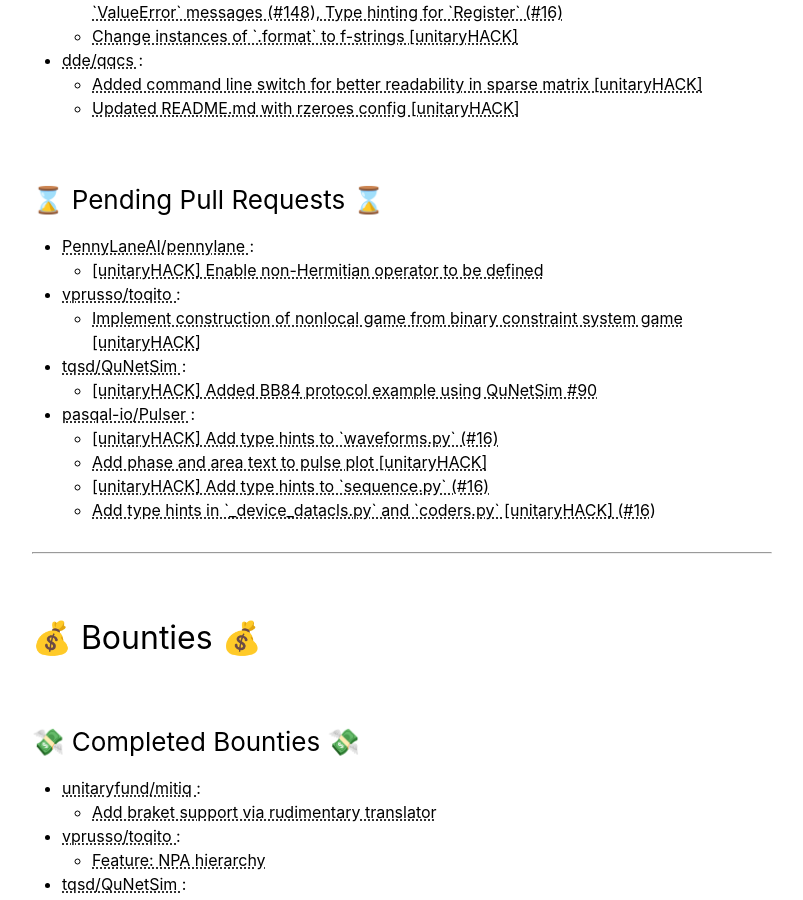
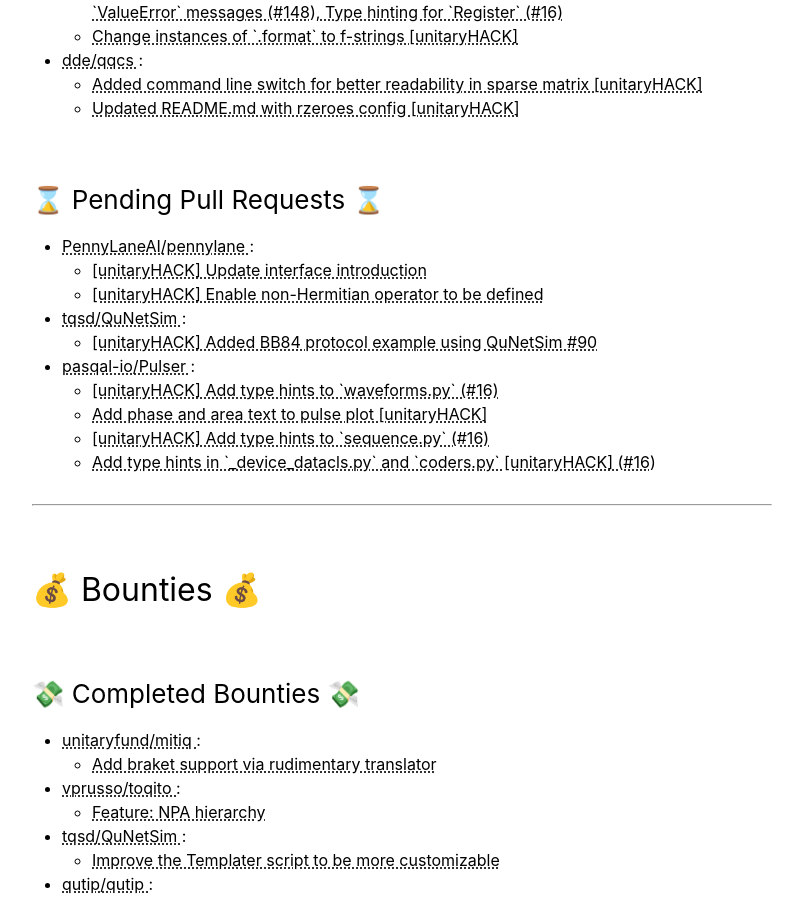
Before and after one commit to unitaryfund/unitaryhack2021, a Jekyll site: the page built from results.md, in a window 1280 px wide and 900 px high, scrolled down 1153 px. Shown: the whole window, without its empty margins (238-1041 px from the left). Built offline with Jekyll 4.4.1, drawn with Linux system fonts in a browser that asks for light colours.

Commit message:
Update open-prs.yaml

```diff
--- a/_data/open-prs.yaml
+++ b/_data/open-prs.yaml
@@ -1,14 +1,11 @@
 ---
 - name: PennyLaneAI/pennylane
   data:
+  - title: '[unitaryHACK] Update interface introduction'
+    number: 1333
   - title: '[unitaryHACK] Enable non-Hermitian operator
       to be defined'
     number: 1335
-- name: vprusso/toqito
-  data:
-  - title: Implement construction of nonlocal game from
-      binary constraint system game [unitaryHACK]
-    number: 62
 - name: tqsd/QuNetSim
   data:
   - title: '[unitaryHACK] Added BB84 protocol example
```
